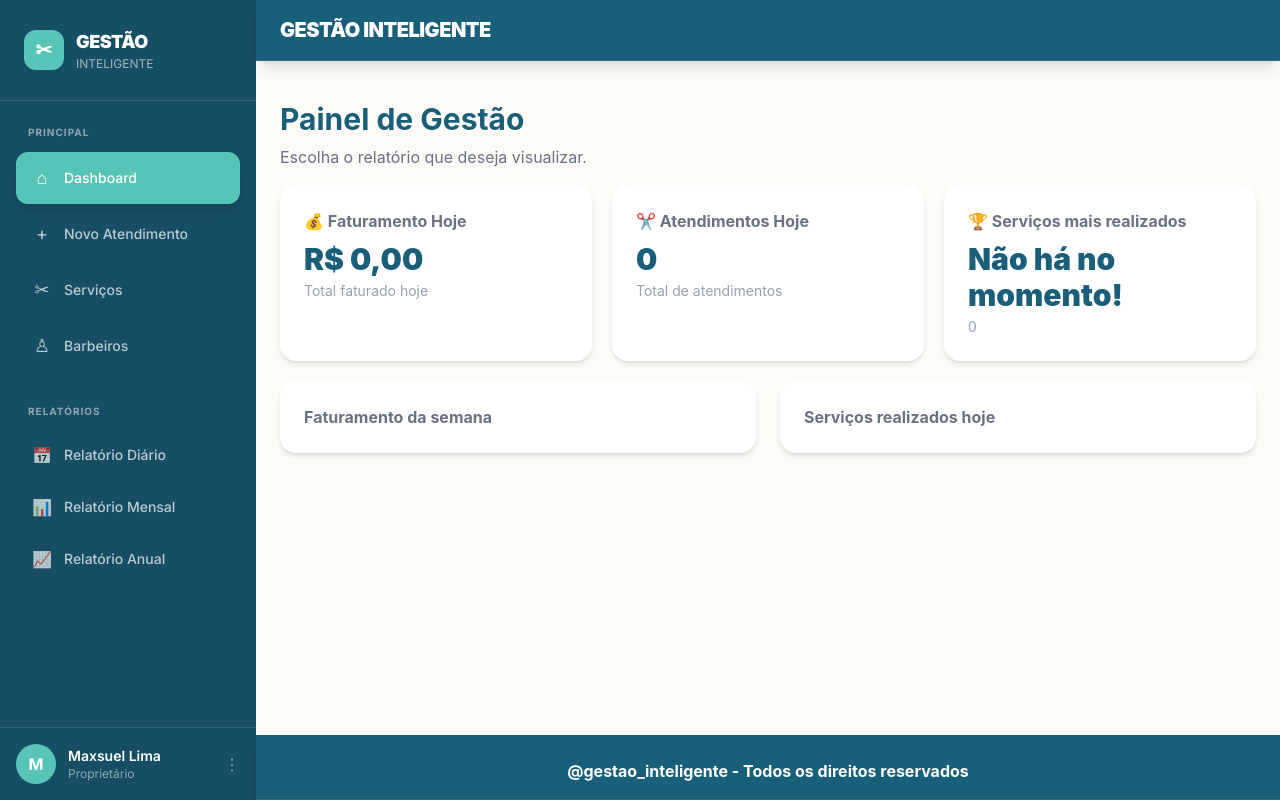
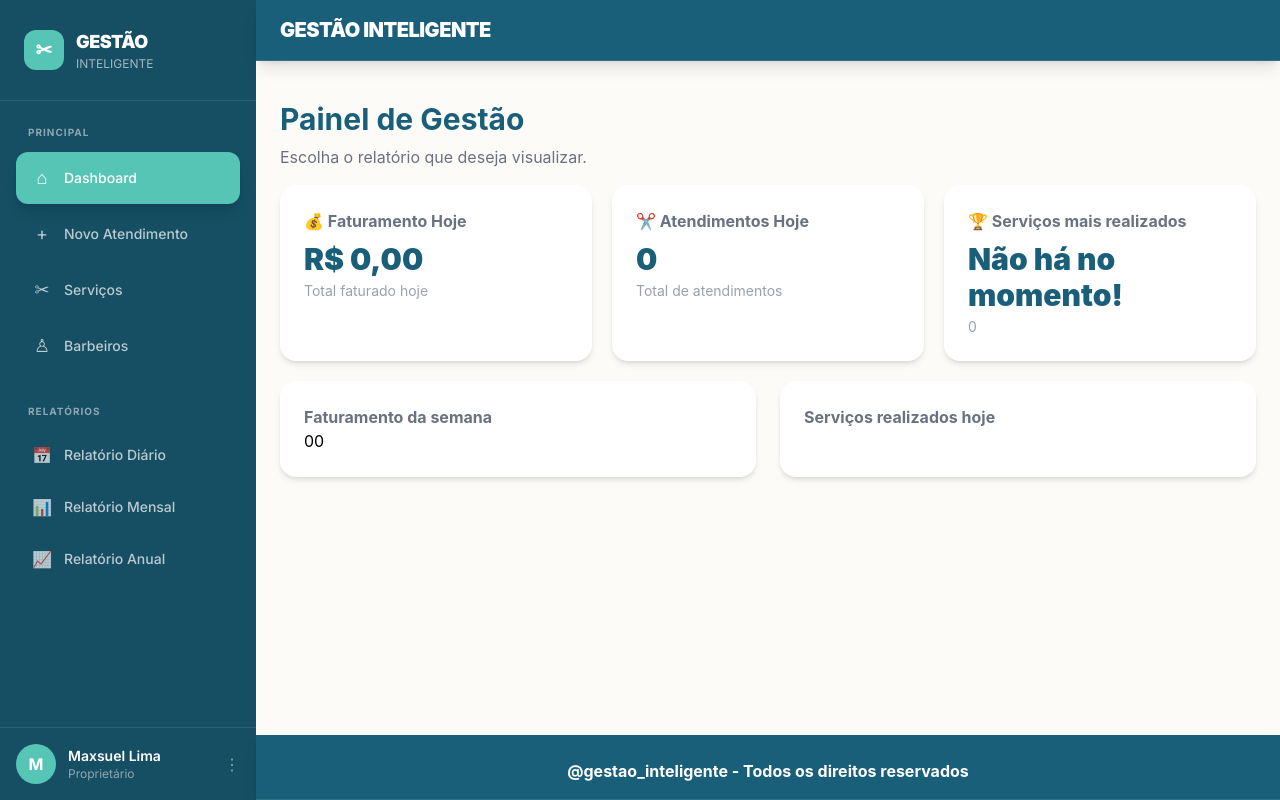
Before and after one commit to MaxBr221/gestao_front, a Next.js app: page /painel in a window 1280 px wide. Built offline with nearby package versions, Linux system fonts and the light colour scheme; no server answers.

Commit message:
feat - implementando funcionalidade de relatorio semanal

```diff
--- a/src/app/painel/page.tsx
+++ b/src/app/painel/page.tsx
@@ -2,17 +2,17 @@
 import { Template } from "../components/Template";
 import { useRouter } from "next/navigation";
 import { useEffect, useState } from "react";
-import { buscarRelatorioDiario } from "../resources/relatorio/relatorioService";
+import { buscarRelatorioDiario, buscarRelatorioSemanal } from "../resources/relatorio/relatorioService";
 export default function PainelPage() {
-
     const router = useRouter();
     const [diario, setDiario] = useState<any>(null);
+    const [semanal, setSemanal] = useState<any>(null);
 
 
     useEffect(() =>{
         async function carregarRelatorio() {
             const dadosDiario = await buscarRelatorioDiario();
-
+            const dadosSemanal = await buscarRelatorioSemanal();
         }
         carregarRelatorio();
     }, [])
@@ -76,11 +76,18 @@ export default function PainelPage() {
                         <p className="text-gray-500 font-bold">
                             Faturamento da semana
                         </p>
+                        <h2>
+                            {semanal?.dia ?? 0}
+                            {semanal?.faturamento ?? 0}
+                        </h2>
                     </div>
                     <div className="bg-white rounded-2xl shadow-md p-6">
                         <p className="text-gray-500 font-bold">
                             Serviços realizados hoje
                         </p>
+                        <h2>
+
+                        </h2>
 
                     </div>
                 </div>
--- a/src/app/resources/relatorio/relatorioService.ts
+++ b/src/app/resources/relatorio/relatorioService.ts
@@ -20,3 +20,8 @@ export async function buscarRelatorioAnual() {
     return response.data;
 
 }
+export async function buscarRelatorioSemanal(){
+    const response = await api.get("/relatorio/semanal")
+
+    return response.data;
+}
```
